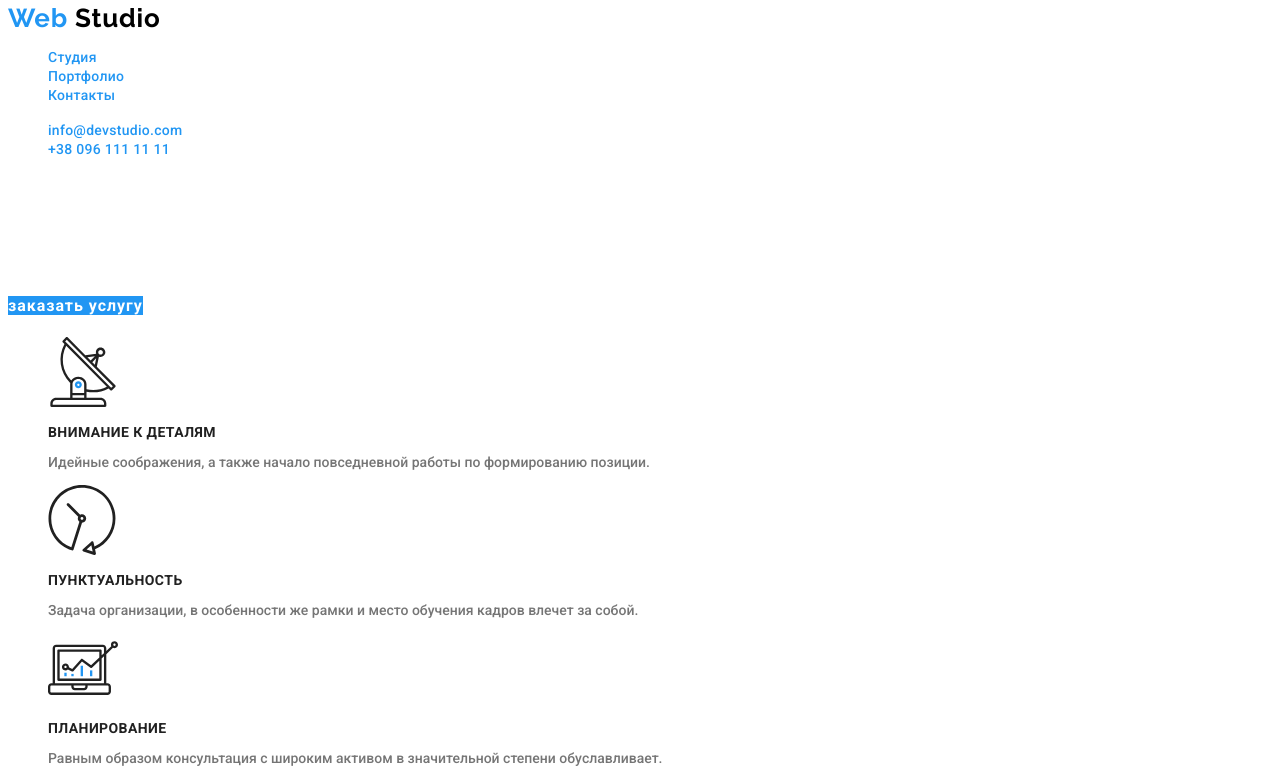
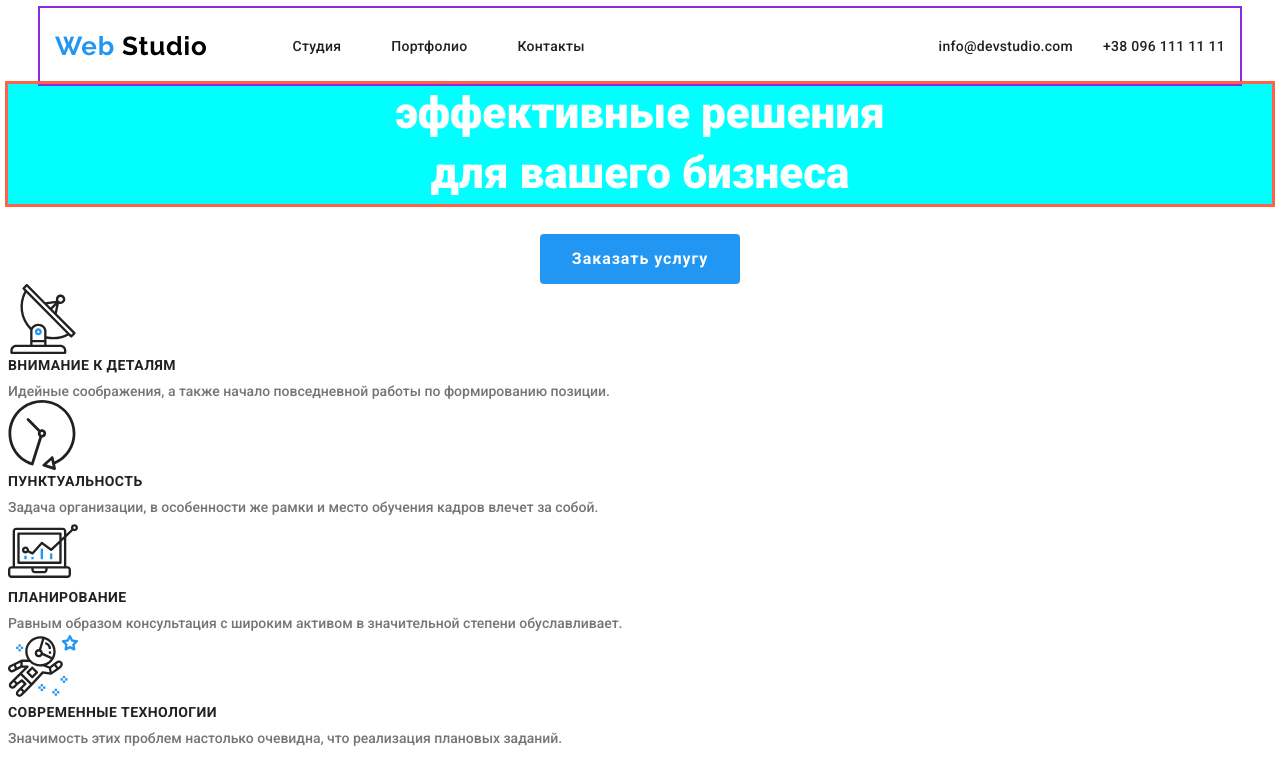
Before and after one commit to LucenAspirin/goit-markup-hw-02, a plain HTML site: page index.html in a window 1280 px wide. Shown: the top 777 px of the page. Drawn offline with Linux system fonts and the light colour scheme.

Commit message:
дз3 пока сюда

```diff
--- a/css/style.css
+++ b/css/style.css
@@ -5,7 +5,7 @@
   --primary-button-bg-color: #2196f3;
   --logo-web-text-color: #2196f3;
   --logo-studio-text-color: #000000;
-  --nav-link: #2196f3;
+  --nav-link: #212121;
 }
 body {
   background-color: #ffffff;
@@ -17,21 +17,30 @@ a {
 }
 /* обнуление спска точки */
 .list {
+  margin: 0;
+  padding: 0;
   list-style: none;
 }
-/* цвет текста заголовка */
-.section-title {
-  color: var(--titel-text-color);
+
+/* навигация */
+.main-nav {
+  display: flex;
+  align-items: center;
 }
-
+.container {
+  margin-left: auto;
+  margin-right: auto;
+  width: 1170px;
+  padding-right: 15px;
+  padding-left: 15px;
+  outline: 2px solid blueviolet;
+}
 /* логотип компании */
 .logo {
   font-family: Raleway, sans-serif;
-
   font-weight: 700;
   font-size: 26px;
   line-height: 0.8;
-
   letter-spacing: 0.03em;
 }
 .logo:hover {
@@ -48,8 +57,17 @@ a {
 }
 /* навигация */
 .site-nav {
+  display: flex;
+  margin-left: 85px;
+}
+.site-nav .item + .item {
+  margin-left: 50px;
 }
 .site-nav .link {
+  display: block;
+  padding-top: 32px;
+  padding-bottom: 32px;
+
   color: var(--nav-link);
   font-weight: 500;
   font-size: 14px;
@@ -61,30 +79,52 @@ a {
 .site-nav .link:focus {
   color: var(--accent-color);
 }
-.auth-nav .link {
+.auth-nav {
+  display: flex;
+  margin-left: auto;
+}
+.auth-nav .item + .item {
+  margin-left: 30px;
+}
+.auth-nav .link-namber {
+  display: block;
+
+  padding-top: 32px;
+  padding-bottom: 32px;
+
   color: var(--nav-link);
   font-weight: 500;
   font-size: 14px;
   line-height: 0.87;
   letter-spacing: 0.02em;
 }
-.auth-nav .link:hover,
-.auth-nav .link:focus {
+.auth-nav .link-namber:hover,
+.auth-nav .link-namber:focus {
   color: var(--accent-color);
   font-weight: 500;
   font-size: 14px;
   line-height: 1.14;
   letter-spacing: 0.02em;
 }
+.link-namber {
+  color: var(--main-text-color);
+  font-weight: 500;
+  font-size: 14px;
+  line-height: 1.14;
+}
 /* герой */
+.hero {
+  text-align: center;
+}
 .hero-title {
+  margin-top: 0;
+  margin-bottom: 30px;
+  background-color: aqua;
+  outline: 3px solid tomato;
   color: #ffffff;
   font-weight: 900;
   font-size: 44px;
   line-height: 1.36;
-  /* or 136% */
-
-  text-align: center;
 }
 /* заголовки */
 .section-title {
@@ -97,6 +137,9 @@ a {
 
 /* фючерс */
 .slogan-title {
+  margin-top: 0;
+  margin-bottom: 10px;
+
   font-weight: 700;
   font-size: 14px;
   line-height: 1.14;
@@ -105,6 +148,9 @@ a {
   color: var(--titel-text-color);
 }
 .feature-title {
+  margin-top: 0;
+  margin-bottom: 0;
+
   font-weight: 700;
   font-size: 14px;
   line-height: 1.14;
@@ -114,17 +160,24 @@ a {
   color: #ffffff;
 }
 .feature .text {
+  margin-top: 0;
+  margin-bottom: 0;
   font-weight: normal;
   font-size: 14px;
   line-height: 1.14;
 }
 .names-title {
+  margin-top: 0;
+  margin-bottom: 10;
   color: var(--titel-text-color);
   font-weight: 500;
   font-size: 16px;
   line-height: 1.18;
   text-align: center;
   letter-spacing: 0.03em;
+}
+.down {
+  margin-bottom: 94px;
 }
 .slogon
 /* род деятельности */
@@ -133,15 +186,20 @@ a {
 .direction
 
 /* сотрудники */
+.img-team {
+  margin-bottom: 30px;
+}
 .section-employees {
   background-color: #bbb3e2;
 }
-.tram .social-networks .networks:hover,
+.team .social-networks .networks:hover,
 .social-networks .networks:focus {
   color: var(--accent-color);
   list-style: none;
 }
 .prof-text {
+  margin-top: 0;
+  margin-bottom: 0;
   font-weight: normal;
   font-size: 16px;
   line-height: 1.18;
@@ -149,6 +207,12 @@ a {
   letter-spacing: 0.03em;
 }
 /* клиенты */
+/* цвет текста заголовка */
+.section-title {
+  margin-top: 0;
+  margin-bottom: 50px;
+  color: var(--titel-text-color);
+}
 .customers .company {
   color: #2196f3;
 }
@@ -232,12 +296,14 @@ a {
 }
 .button.primary:hover,
 .button.primary:focus {
+  color: var(--titel-text-color);
+}
+.button.primary {
   font-weight: 500;
   font-size: 16px;
   line-height: 1.62;
   text-align: center;
   letter-spacing: 0.03em;
-  color: var(--titel-text-color);
 }
 
 .button.secondary {
@@ -249,6 +315,12 @@ a {
   align-items: center;
   text-align: center;
   letter-spacing: 0.06em;
+
+  display: inline-block;
+  border-radius: 4px;
+  padding: 10px 32px;
+  widows: 200px;
+  text-align: center;
 }
 /* #212121 цвет заголовкав */
 /* #757575 цвет абзатцов */
--- a/index.html
+++ b/index.html
@@ -13,23 +13,33 @@
   <body>
     <!--навигация-->
     <header>
-      <nav>
+      <nav class="container main-nav">
         <a class="logo" href="./index.html">
           <span class="logo-web">Web</span>
           <span class="logo-studio">Studio</span>
         </a>
         <ul class="site-nav list">
-          <li><a href="./index.html" class="link">Студия</a></li>
-          <li><a href="./portfolio.html" class="link">Портфолио</a></li>
-          <li><a href="" class="link">Контакты</a></li>
+          <li class="item">
+            <a href="./index.html" class="link">Студия</a>
+          </li>
+          <li class="item">
+            <a href="./portfolio.html" class="link">Портфолио</a>
+          </li>
+          <li class="item">
+            <a href="" class="link">Контакты</a>
+          </li>
         </ul>
 
         <ul class="auth-nav list">
-          <li>
-            <a href="info@devstudio.com" class="link">info@devstudio.com</a>
+          <li class="item">
+            <a href="info@devstudio.com" class="link-namber"
+              >info@devstudio.com</a
+            >
           </li>
-          <li>
-            <a href="tel:+380961111111" class="link">+38 096 111 11 11</a>
+          <li class="item">
+            <a href="tel:+380961111111" class="link-namber"
+              >+38 096 111 11 11</a
+            >
           </li>
         </ul>
       </nav>
@@ -38,11 +48,15 @@
       <!--герой-->
       <div>
         <section class="hero">
-          <h1 class="hero-title">эффективные решения для вашего бизнеса</h1>
-          <a href="" class="button secondary">заказать услугу</a>
+          <h1 class="hero-title">
+            эффективные решения<br />
+            для вашего бизнеса
+          </h1>
+          <a href="" class="button secondary">Заказать услугу</a>
         </section>
       </div>
       <!--feature-->
+      <div class="down">
         <section class="feature">
           <ul class="slogan list">
             <li>
@@ -58,8 +72,8 @@
               <img src="./img/Vector.svg" alt="часы" />
               <h3 class="slogan-title">Пунктуальность</h3>
               <p class="text">
-              Задача организации, в особенности же рамки и место обучения кадров
-              влечет за собой.
+                Задача организации, в особенности же рамки и место обучения
+                кадров влечет за собой.
               </p>
             </li>
 
@@ -82,7 +96,9 @@
             </li>
           </ul>
         </section>
+      </div>
       <!-- род деятельности -->
+      <div class="down">
         <section class="section">
           <h2 class="section-title">Чем мы занимаемся</h2>
           <ul class="direction list">
@@ -106,12 +122,15 @@
             </li>
           </ul>
         </section>
+      </div>
       <!-- сотрудники -->
+      <div>
         <section class="section-employees">
           <h2 class="section-title">Наша команда</h2>
           <ul class="team list">
             <li>
               <img
+                class="img-team"
                 src="./img/Ёхан.jpg"
                 alt="Product Designer John Smith"
                 width="270"
@@ -128,6 +147,7 @@
 
             <li>
               <img
+                class="img-team"
                 src="./img/марта.jpg"
                 alt="Frontend Developer Marta Stewart"
                 width="270"
@@ -144,6 +164,7 @@
 
             <li>
               <img
+                class="img-team"
                 src="./img/роберт.jpg"
                 alt="Marketing Robert Jakis"
                 width="270"
@@ -160,6 +181,7 @@
 
             <li>
               <img
+                class="img-team"
                 src="./img/мартин.jpg"
                 alt="UI Designer Martin Doe"
                 width="270"
@@ -175,7 +197,9 @@
             </li>
           </ul>
         </section>
+      </div>
       <!-- с кем мы работаем -->
+      <div class="down">
         <section class="section">
           <h2 class="section-title">Постоянные клиенты</h2>
           <ul class="customers">
@@ -211,8 +235,10 @@
             </li>
           </ul>
         </section>
+      </div>
     </main>
     <!-- наши контакты -->
+    <div>
       <footer class="footer">
         <ul class="footer-logo">
           <li>
@@ -222,7 +248,9 @@
             </a>
             <address class="address">
               г. Киев, пр-т Леси Украинки, 26 <br />
-            <a href="info@example.com" class="address-link">info@example.com</a>
+              <a href="info@example.com" class="address-link"
+                >info@example.com</a
+              >
               <br />
               <a href="tel:+380961111111" class="address-link"
                 >+38 096 111 11 11</a
@@ -251,8 +279,10 @@
             </form>
           </li>
         </ul>
-      <hr />
+
         <p class="end">2020 | Developed by GoIT Students</p>
       </footer>
+    </div>
+    class="item"
   </body>
 </html>
```
Lines whose indentation alone changed are shown as unchanged.
